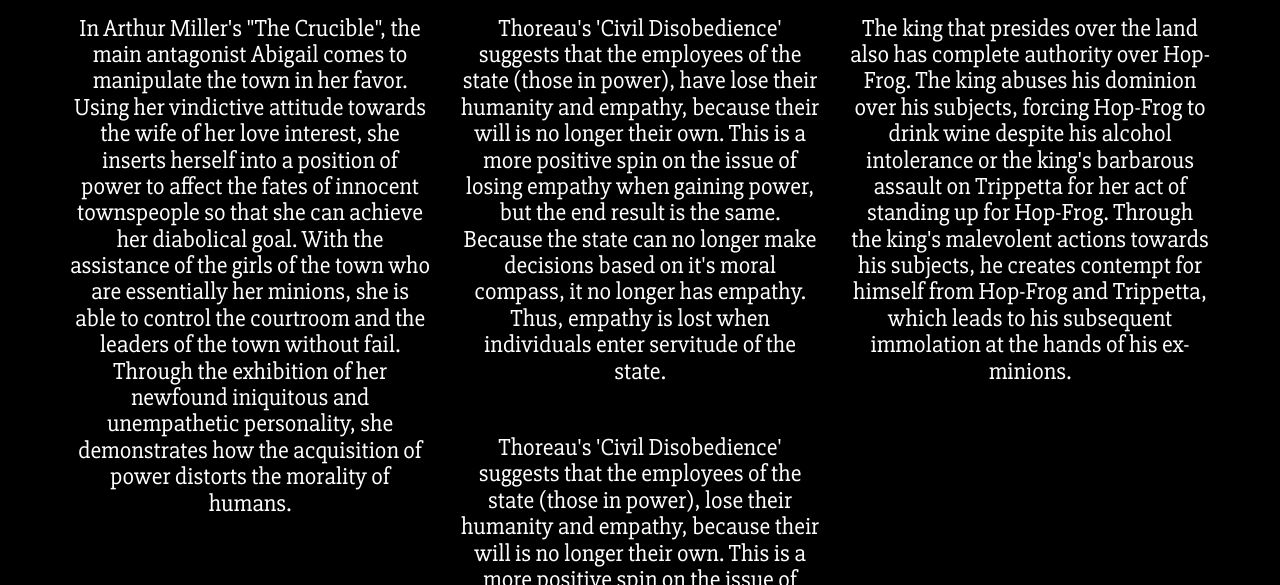
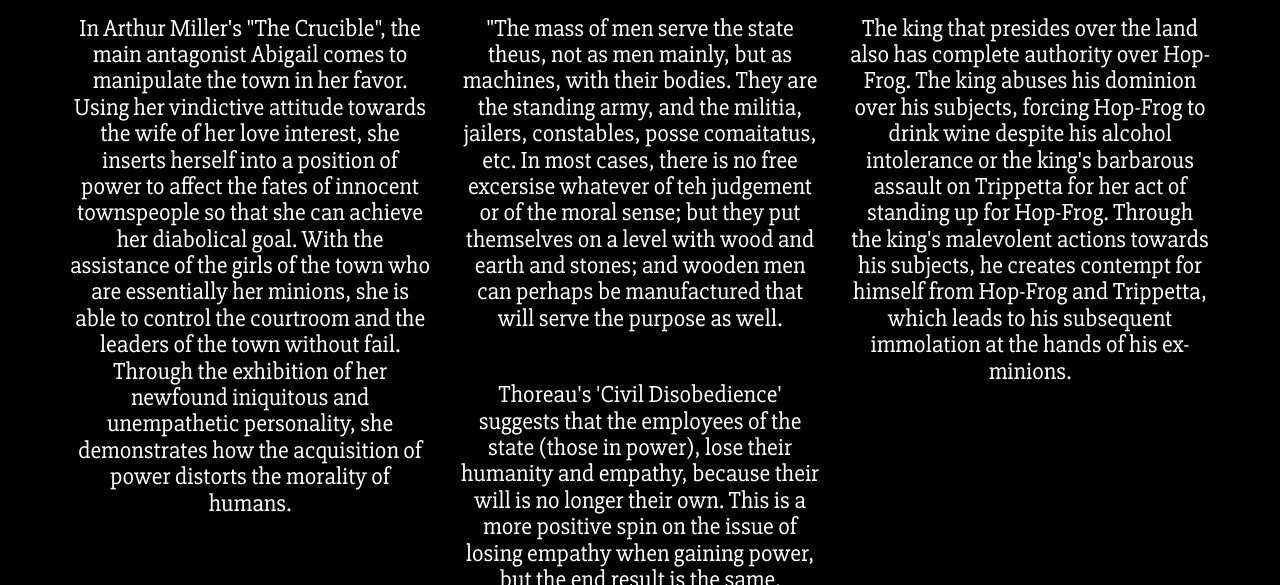
Before and after one commit to 88percent/88percent.github.io, a plain HTML site: page index.html in a window 1280 px wide. Shown: the part 636-1221 px from the top of the page. Drawn offline with nearby package versions, Linux system fonts and the light colour scheme.

Commit message:
quote for civil d

```diff
--- a/index.html
+++ b/index.html
@@ -49,9 +49,9 @@
 
 				<div class="col-md-4">
 					<h2 id="evidence">Civil Disobedience</h2>
-					<h3>Thoreau's 'Civil Disobedience' suggests that the employees of the state (those in power), have lose their humanity and empathy, because their will is no longer their own. This is a more positive spin on the issue of losing empathy when gaining power, but the end result is the same. Because the state can no longer make decisions based on it's moral compass, it no longer has empathy. Thus, empathy is lost when individuals enter servitude of the state.</h3>
+					<h3>"The mass of men serve the state theus, not as men mainly, but as machines, with their bodies. They are the standing army, and the militia, jailers, constables, <span>posse comaitatus</span>, etc. In most cases, there is no free excersise whatever of teh judgement or of the moral sense; but they put themselves on a level with wood and earth and stones; and wooden men can perhaps be manufactured that will serve the purpose as well.</h3>
 					<br>
-					<h3>Thoreau's 'Civil Disobedience' suggests that the employees of the state (those in power), lose their humanity and empathy, because their will is no longer their own. This is a more positive spin on the issue of losing empathy when gaining power, but the end result is the same. Because the state (and it's servants) can no longer make decisions based on their moral compass, they no longer have empathy. Thus, empathy is lost when individuals gain power through entering servitude of the state.</h3>
+					<h3>Thoreau's 'Civil Disobedience' suggests that the employees of the state (those in power), lose their humanity and empathy, because their will is no longer their own. This is a more positive spin on the issue of losing empathy when gaining power, but the end result is the same. Because the state (and it's servants) can no longer make decisions based on their moral compass, they no longer have empathy. Thus, empathy is lost when individuals gain power through entering servitude of the state."</h3>
 				</div>
 
 				<div class="col-md-4">
```
